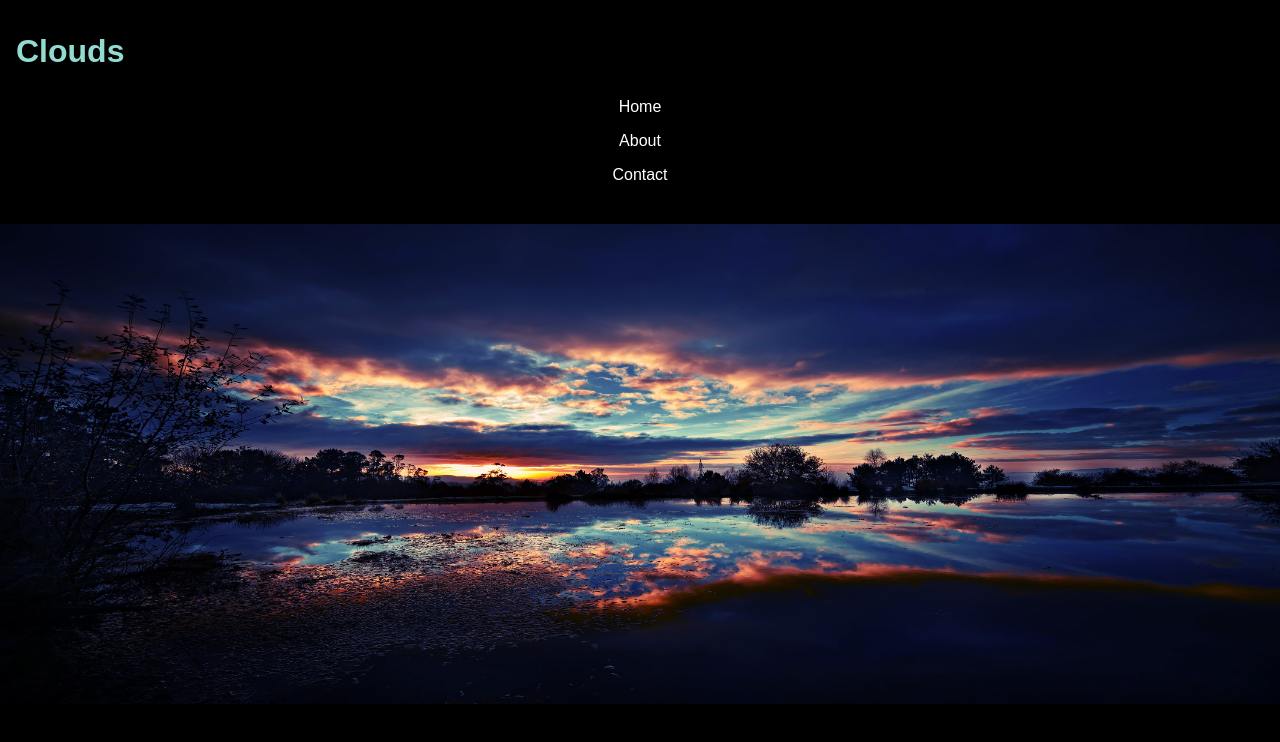
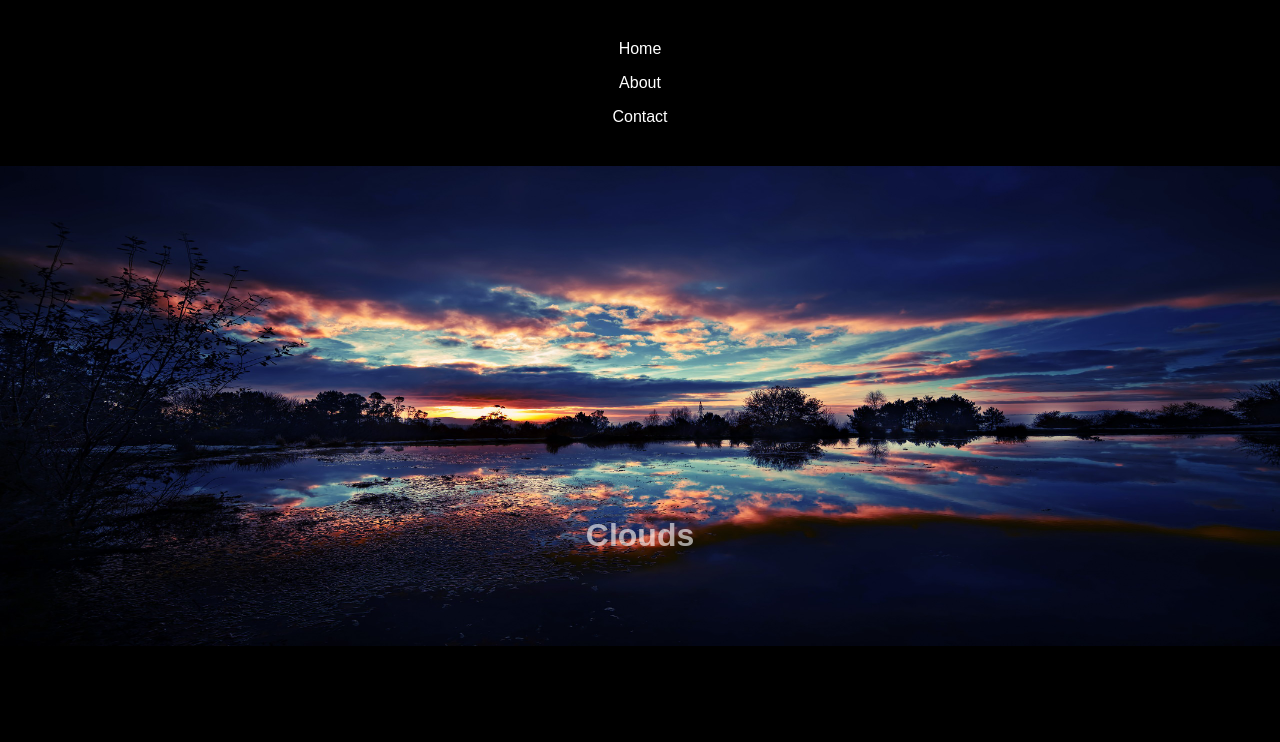
Before and after one commit to malo0140/push-page-nav, a plain HTML site: page index.html in a window 1280 px wide. Drawn offline with nearby package versions, Linux system fonts and the light colour scheme; some icons are missing.

Commit message:
feat(html, scss): add text over image

```diff
--- a/index.html
+++ b/index.html
@@ -19,7 +19,6 @@
 
         <div class="clouds">
         <i class="icon-umbrella"></i>
-         <h1>Clouds</h1>
         </div>
 
           <!-- Menu Toggle Icon -->
@@ -39,7 +38,10 @@
       </header><!-- /header -->
 
       <main>
-        <img class="billboard" src="img/clouds.jpg">
+        <div class="image">
+          <img class="billboard" src="img/clouds.jpg" alt="clouds in sunset">
+              <h1>Clouds</h1>
+        </div>
       </main><!-- /main -->
 
       <footer>
--- a/scss/components/_main.scss
+++ b/scss/components/_main.scss
@@ -58,8 +58,6 @@ header {
       color: $white;
       &:hover{
         color: $teal;
-        transition: all .5s ease-in-out;
-
       }
     }
   } // li
@@ -72,7 +70,7 @@ header {
 
 .icon-umbrella {
   color: $white;
-  font-size: 50px;
+  font-size: 30px;
   &:hover{
     color: $teal;
   }
@@ -163,3 +161,18 @@ body.noscript .navigation{
   position: static;
   right: auto;
 }
+
+.image{
+  position: relative;
+  width: 100%;
+  h1{
+    position: absolute;
+    top: 320px;
+    text-align: center;
+    width: 100%;
+    z-index: 2;
+    color: $white;
+    padding: 10px;
+    opacity: 0.6;
+  }
+}
```
Also changed, not shown: css/style.css.
